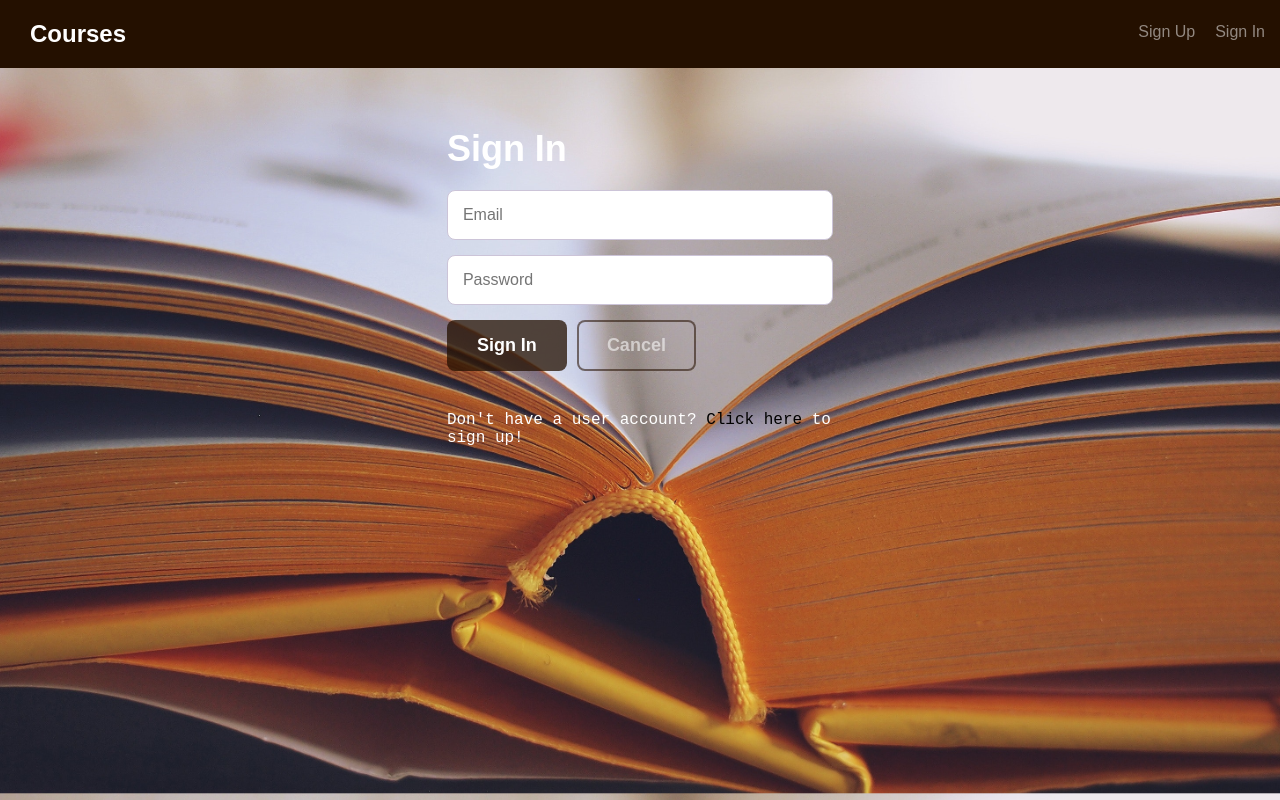
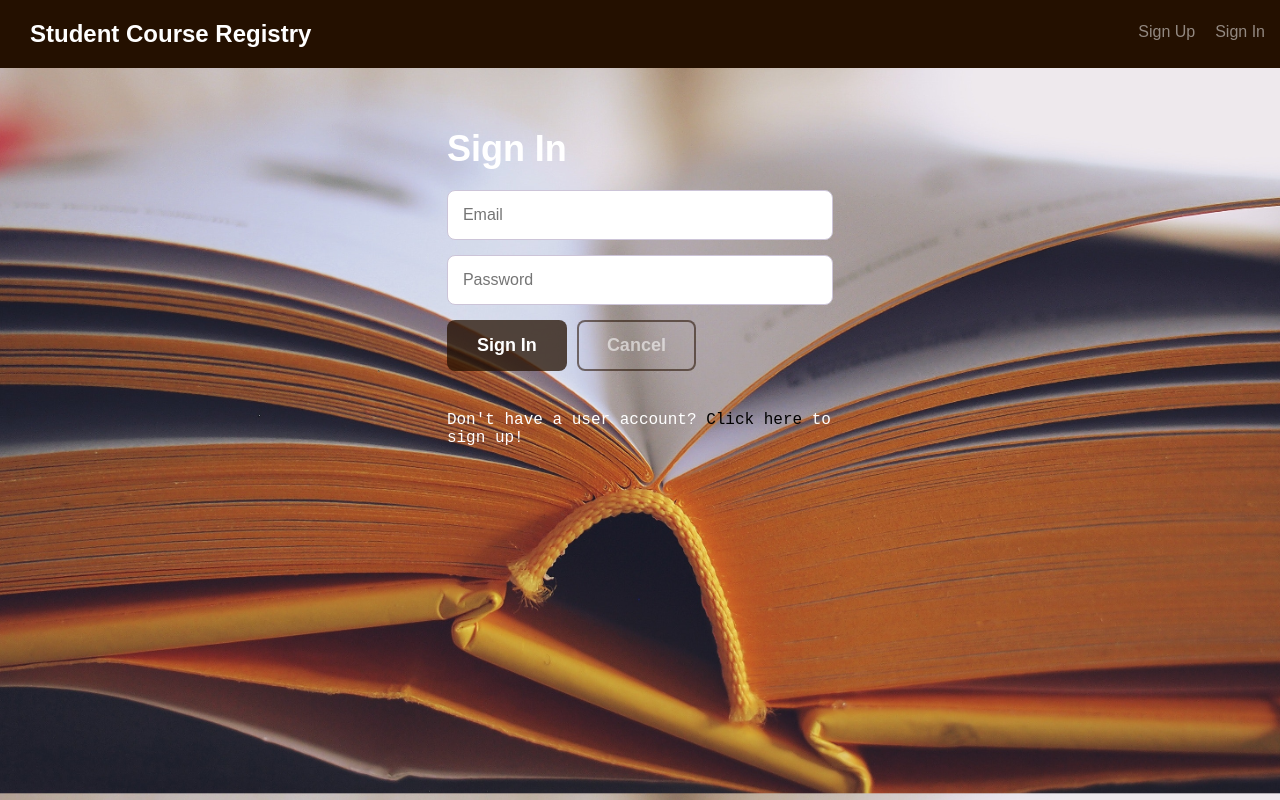
Before and after one commit to jimmikedave/Full-Stack-App-with-React-and-a-REST-API, a React (Create React App) app in the folder client/: page /signin in a window 1280 px wide. Built offline with nearby package versions, Linux system fonts and the light colour scheme.

Commit message:
Update header and title

```diff
--- a/client/public/index.html
+++ b/client/public/index.html
@@ -18,7 +18,7 @@
       work correctly both with client-side routing and a non-root public URL.
       Learn how to configure a non-root public URL by running `npm run build`.
     -->
-    <title>Course Directory</title>
+    <title>Student Course Registry</title>
   </head>
   <body>
     <noscript>You need to enable JavaScript to run this app.</noscript>
--- a/client/src/components/Header.js
+++ b/client/src/components/Header.js
@@ -10,7 +10,7 @@ export default ({ context }) => {
         return (
             <div className="header">
                 <div className="bounds">
-                    <h1 className="header--logo">Courses</h1>
+                    <h1 className="header--logo">Student Course Registry</h1>
                     <nav>
                         {
                             authUser ?
```
